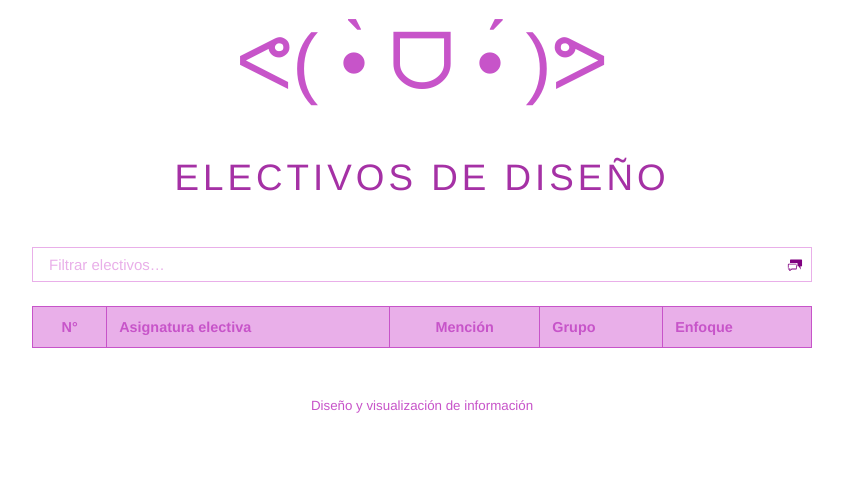
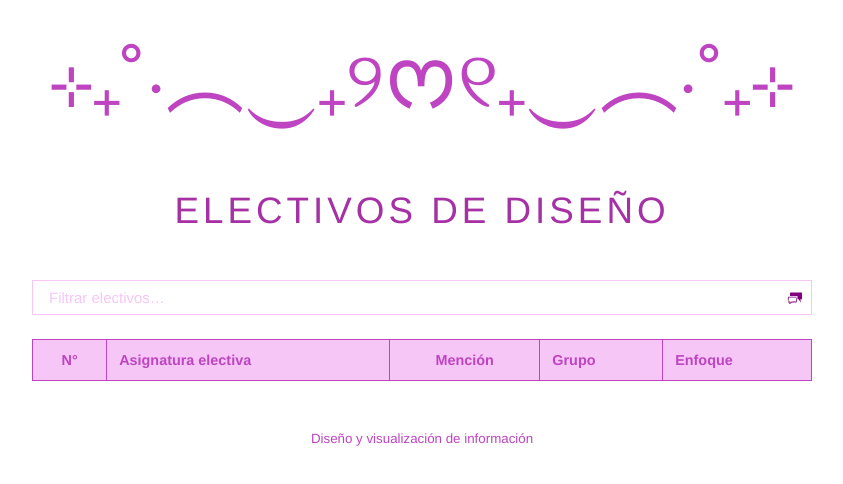
Before and after one commit to antoniamardones/troncal-clase7, a plain HTML site: page index.html in a window 1280 px wide. Shown: the whole page, without its empty margins (218-1061 px from the left). Drawn offline with Linux system fonts and the light colour scheme; no server answers.

Commit message:
Add files via upload

```diff
--- a/index.html
+++ b/index.html
@@ -14,9 +14,9 @@
             :root {
                 --color-oscurisimo: hsl(306, 93%, 28%);
                 --color-oscuro: hsl(300, 54%, 42%);
-                --color-normal: hsl(299, 52%, 56%);
-                --color-iluminado: hsl(300, 57%, 80%);
-                --color-iluminadisimo: hsl(300, 66%, 90%);
+                --color-normal: hsl(299, 50%, 51%);
+                --color-iluminado: hsl(300, 73%, 87%);
+                --color-iluminadisimo: hsl(300, 64%, 92%);
 				--fuente-palote: Helvetica, sans-serif;
             }
 
@@ -102,7 +102,7 @@
     </head>
     <body>
         <div id="contenedor">
-            <h1>ᕙ( •̀ ᗜ •́ )ᕗ</h1>
+            <h1>⊹₊˚‧︵‿₊୨ᰔ୧₊‿︵‧˚₊⊹</h1>
             <h2>ELECTIVOS DE DISEÑO</h2>
 
             <input type="text" id="elInput" placeholder="Filtrar electivos…" />
```
